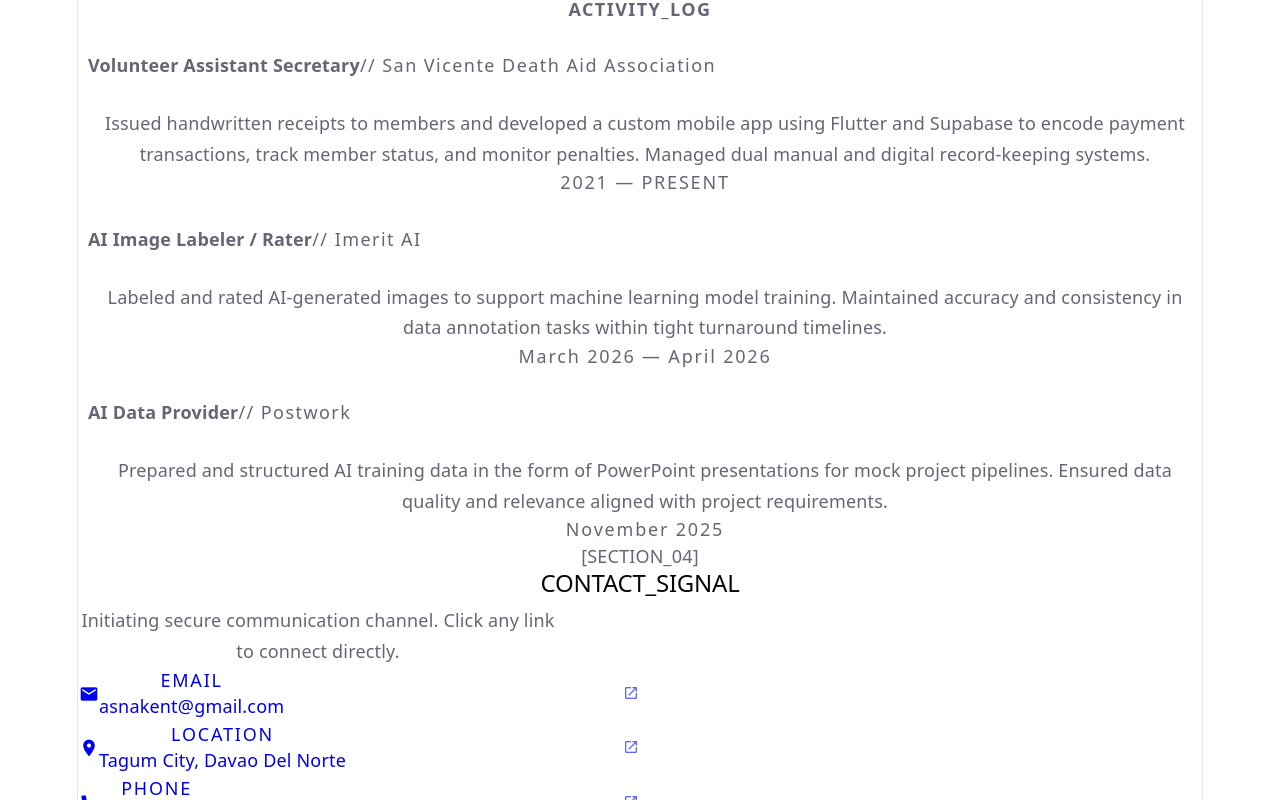
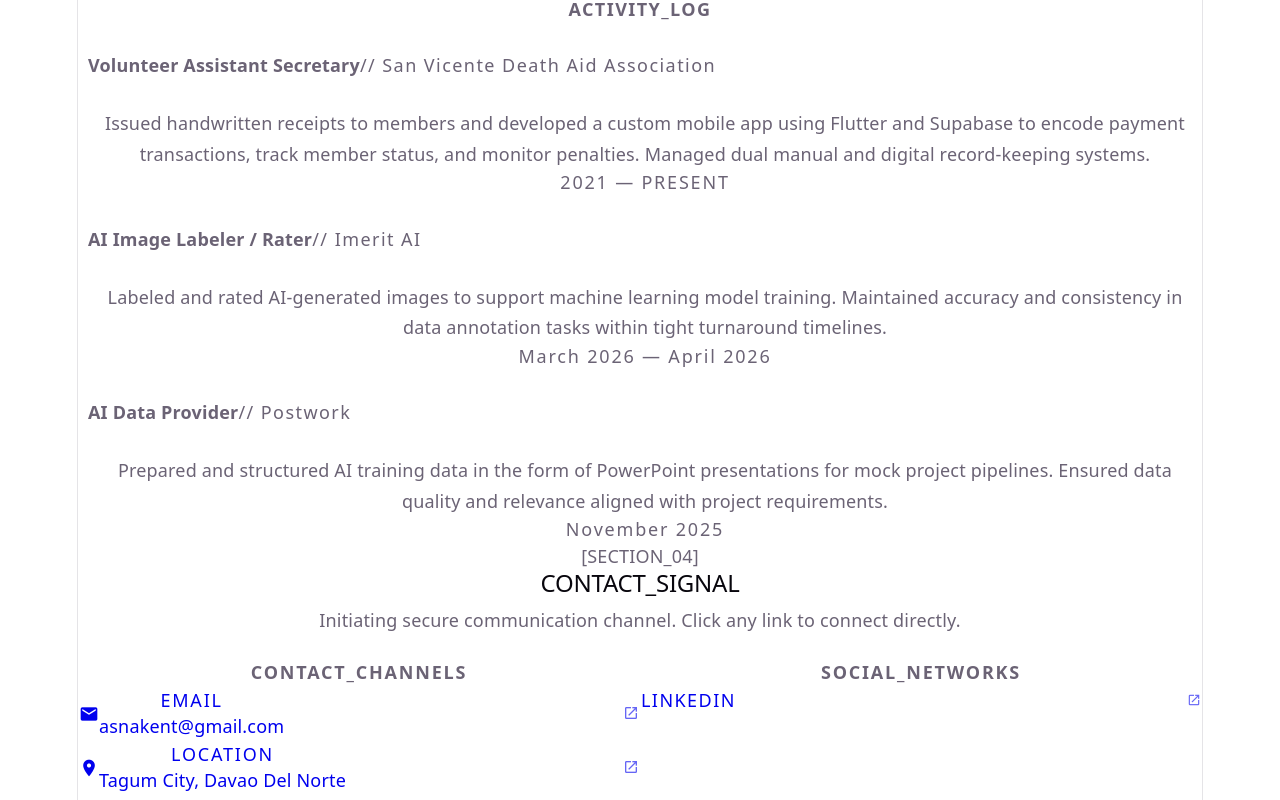
Before and after one commit to ChronoAiren/nermanacorpprofile, a React (Vite) app: page / in a window 1280 px wide. Shown: the part 2000-2800 px from the top of the page. Built offline with nearby package versions, Linux system fonts and the light colour scheme; the HTML template or start-up script is replaced by a standard one.

Commit message:
feat: contact grid layout, enhanced button glitch, fix BIO nav indicator

```diff
--- a/src/components/ContactSection/ContactSection.css
+++ b/src/components/ContactSection/ContactSection.css
@@ -9,26 +9,44 @@
 
 .contact-grid {
   display: grid;
-  grid-template-columns: 1fr;
+  grid-template-columns: 1fr 1fr;
   gap: var(--space-8);
   max-width: var(--container-max);
   margin: 0 auto;
 }
 
+@media (max-width: 767px) {
+  .contact-grid {
+    grid-template-columns: 1fr;
+    gap: var(--space-6);
+  }
+}
+
 /* ── Contact Info ── */
+.channels-title {
+  font-family: var(--font-mono);
+  font-size: var(--text-xs);
+  color: var(--color-ghost);
+  letter-spacing: 0.1em;
+  margin-bottom: var(--space-4);
+  padding-bottom: var(--space-2);
+  border-bottom: 1px solid var(--color-ghost-dim);
+}
+
 .contact-desc {
   font-family: var(--font-body);
   font-size: var(--text-base);
   color: var(--color-secondary);
   line-height: 1.7;
   margin-bottom: var(--space-8);
-  max-width: 480px;
+  max-width: 100%;
+  grid-column: 1 / -1;
 }
 
 .contact-channels {
   display: flex;
   flex-direction: column;
-  gap: var(--space-6);
+  gap: var(--space-4);
 }
 
 /* Channel items as clickable links */
@@ -95,7 +113,7 @@ a.channel-value:hover {
 
 /* ── Social Links ── */
 .social-links {
-  margin-top: var(--space-8);
+  margin-top: 0;
 }
 
 .social-title {
@@ -110,8 +128,14 @@ a.channel-value:hover {
 
 .social-grid {
   display: grid;
-  grid-template-columns: repeat(auto-fit, minmax(140px, 1fr));
+  grid-template-columns: 1fr;
   gap: var(--space-3);
+}
+
+@media (max-width: 767px) {
+  .social-grid {
+    grid-template-columns: repeat(2, 1fr);
+  }
 }
 
 .social-item {
@@ -152,13 +176,6 @@ a.channel-value:hover {
 .social-item:hover .social-arrow {
   opacity: 1;
   transform: translate(2px, -2px);
-}
-
-/* ── Mobile Social Links ── */
-@media (max-width: 767px) {
-  .social-grid {
-    grid-template-columns: repeat(2, 1fr);
-  }
 }
 
 @media (max-width: 359px) {
--- a/src/components/ContactSection/ContactSection.jsx
+++ b/src/components/ContactSection/ContactSection.jsx
@@ -99,17 +99,18 @@ export default function ContactSection() {
       </div>
 
       <div className="contact-grid">
-        {(channels.length > 0 || socialLinks.length > 0 || personal?.name) && (
-          <div
-            ref={infoRef}
-            className={`contact-info reveal-element ${infoVisible ? 'revealed' : ''}`}
-          >
+        {/* Description - full width */}
         <p className="contact-desc">
           Initiating secure communication channel. Click any link to connect directly.
         </p>
 
-            {/* Contact Channels - Direct Links */}
+        {/* Contact Channels - Left Column */}
         {channels.length > 0 && (
+          <div
+            ref={infoRef}
+            className={`contact-channels-wrapper reveal-element ${infoVisible ? 'revealed' : ''}`}
+          >
+            <h4 className="channels-title">CONTACT_CHANNELS</h4>
             <div className="contact-channels">
               {channels.map(channel => (
                 <a
@@ -128,9 +129,10 @@ export default function ContactSection() {
                 </a>
               ))}
             </div>
+          </div>
         )}
 
-            {/* Social Links */}
+        {/* Social Links - Right Column */}
         {socialLinks.length > 0 && (
           <div className="social-links">
             <h4 className="social-title">SOCIAL_NETWORKS</h4>
@@ -152,8 +154,6 @@ export default function ContactSection() {
           </div>
         )}
       </div>
-        )}
-      </div>
 
       <div
         ref={footerRef}
--- a/src/hooks/useAnimations.js
+++ b/src/hooks/useAnimations.js
@@ -116,7 +116,7 @@ export function useActiveSection(sectionIds) {
           }
         }
       },
-      { threshold: 0.2, rootMargin: '-10% 0px -40% 0px' }
+      { threshold: 0.15, rootMargin: '-5% 0px -30% 0px' }
     );
 
     sectionIds.forEach((id) => {
```
Also changed, not shown: src/styles/global.css (+72 -5 lines). Lines whose indentation alone changed are shown as unchanged.
